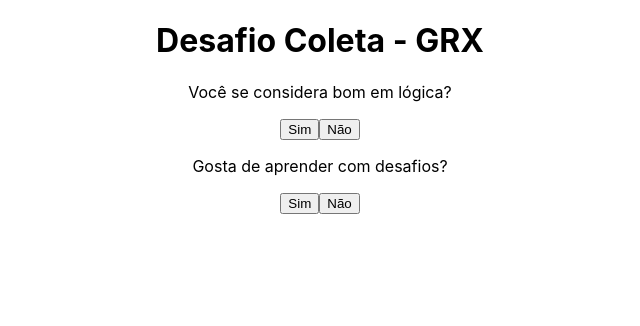
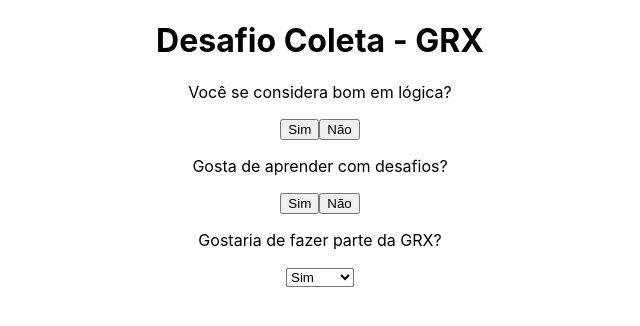
Before and after one commit to MGSiqueira/desafio-tecnico-grx-front, a React (Vite) app: page / in a window 1280 px wide. Shown: the top 326 px of the page, without its empty margins (320-960 px from the left). Built offline with nearby package versions, Linux system fonts and the light colour scheme.

Commit message:
Pergunta 3 pronta

```diff
--- a/src/components/Form.jsx
+++ b/src/components/Form.jsx
@@ -1,11 +1,12 @@
 import React, { useState } from "react";
-import Questions1n2 from "./Questions1n2";
+import Question1n2 from "./Question1n2";
+import Question3 from "./Question3";
 
 const questionOne = 'Você se considera bom em lógica?';
 const questionTwo = 'Gosta de aprender com desafios?';
 
 export default function Form() {
-  const [answers, setAnswers] = useState({ one: '', two: '' });
+  const [answers, setAnswers] = useState({ 1: '', 2: '', 3: 'Sim' });
 
   const handleClick = ({ target: { id, value }}) => {
     setAnswers({ ...answers, [id]: value })
@@ -13,8 +14,9 @@
 
   return (
     <div>
-      <Questions1n2 number='one' text={ questionOne } handle={ handleClick } answers={ answers } />
-      <Questions1n2 number='two' text={ questionTwo } handle={ handleClick } answers={ answers } />
+      <Question1n2 number={ 1 } text={ questionOne } handle={ handleClick } answers={ answers } />
+      <Question1n2 number={ 2 } text={ questionTwo } handle={ handleClick } answers={ answers } />
+      <Question3 handle={ handleClick }/>
     </div>
   );
 }
--- a/src/components/Questions1n2.jsx
+++ b/src/components/Question1n2.jsx
@@ -1,4 +1,4 @@
-export default function Questions1n2({ number, text, handle, answers }) {
+export default function Question1n2({ number, text, handle, answers }) {
   return (
     <div>
       <p>{ text }</p>
--- /dev/null
+++ b/src/components/Question3.jsx
@@ -0,0 +1,13 @@
+export default function Question3({ handle }) {
+  return (
+    <div>
+      <p>Gostaria de fazer parte da GRX?</p>
+      <select id={ 3 } onClick={ handle }>
+        <option value='Sim'>Sim</option>
+        <option value='Não'>Não</option>
+        <option value='Não sei'>Não sei</option>
+        <option value='Agora!!'>Agora!!</option>
+      </select>
+    </div>
+  );
+}
```
